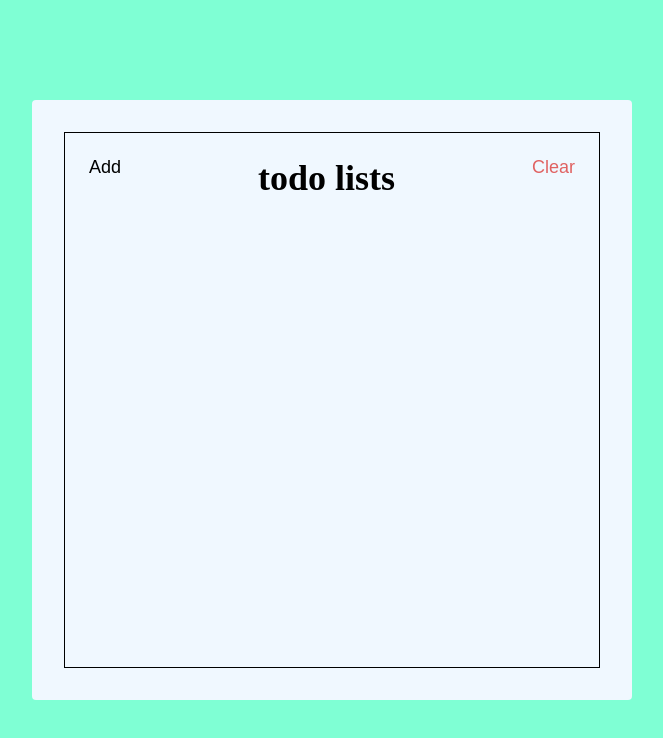
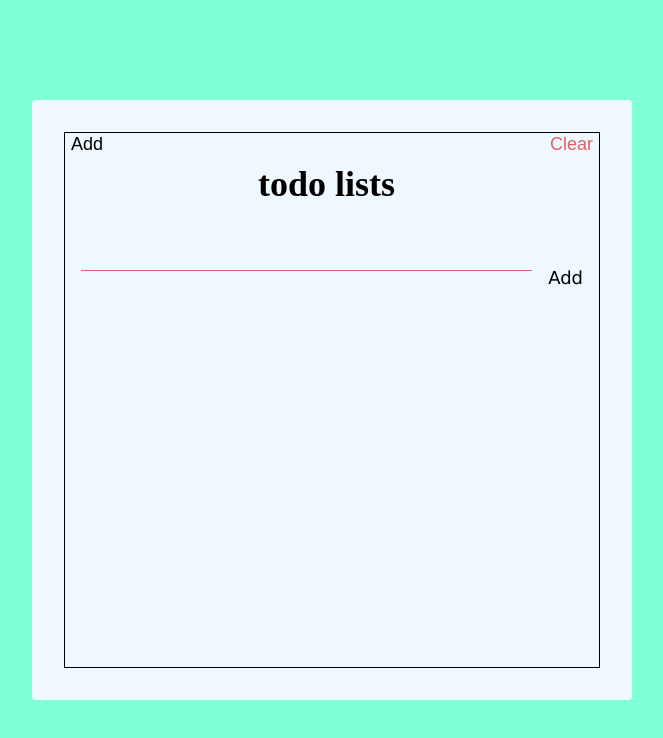
Before and after one commit to bagaszuhri/react-introduction, a website: page index.html in a window 1280 px wide. Shown: the whole page, without its empty margins (308-971 px from the left). Drawn offline with Linux system fonts and the light colour scheme; a web font is replaced by a local one.

Commit message:
menambah form, input, dan button input menambahlkan styling pada ketiga properti diatas

```diff
--- a/index.html
+++ b/index.html
@@ -14,11 +14,18 @@
   <body>
     <div class="container">
       <div class="frame">
-        <div class="header">
+        <section class="header">
           <button class="header-btn">Add</button>
           <h1 class="header-title">Todo Lists</h1>
           <button class="header-btn main-red-color">Clear</button>
-        </div>
+        </section>
+
+        <section class="add">
+          <form action="" class="add-form">
+            <input type="text" class="add-input" />
+            <button class="add-btn">Add</button>
+          </form>
+        </section>
       </div>
     </div>
   </body>
--- a/style.css
+++ b/style.css
@@ -27,8 +27,8 @@ body {
 
 html,
 body {
-  margin: 0px;
-  padding: 0px;
+  margin: 0;
+  padding: 0;
   font-family: "Times New Roman", Times, serif;
 }
 
@@ -66,8 +66,45 @@ body {
   background-color: unset;
   border: unset;
   outline: unset;
+  cursor: pointer;
 
-  font-family: font-family: 'Zen Loop', cursive;
-  padding: 24px;
+  font-family: -apple-system, BlinkMacSystemFont, 'Segoe UI', Roboto, Oxygen, Ubuntu, Cantarell, 'Open Sans', 'Helvetica Neue', sans-serif
+  padding: 16px;
 
 }
+
+.add{
+  padding: 16px;
+}
+
+.add-form{
+  display: flex;
+  align-items: flex-start;
+}
+
+.add-input{
+  background: unset;
+  border: unset;
+  padding: 0px 64px;
+  outline: none;
+
+  border-bottom: 1px solid var(--main-red-color);
+
+  flex: 1;
+  font-family: 'Lucida Sans', 'Lucida Sans Regular', 'Lucida Grande', 'Lucida Sans Unicode', Geneva, Verdana, sans-serif;
+  font-size: 16px;
+  text-transform: lowercase;
+}
+
+.add-btn{
+  font-size: 1.8rem;
+  font-family: 'Lucida Sans', 'Lucida Sans Regular', 'Lucida Grande', 'Lucida Sans Unicode', Geneva, Verdana, sans-serif;
+
+  padding: 16px;
+  padding-right: unset;
+  cursor: pointer;
+
+  background: unset;
+  border: unset;
+  outline: unset;
+}
```
